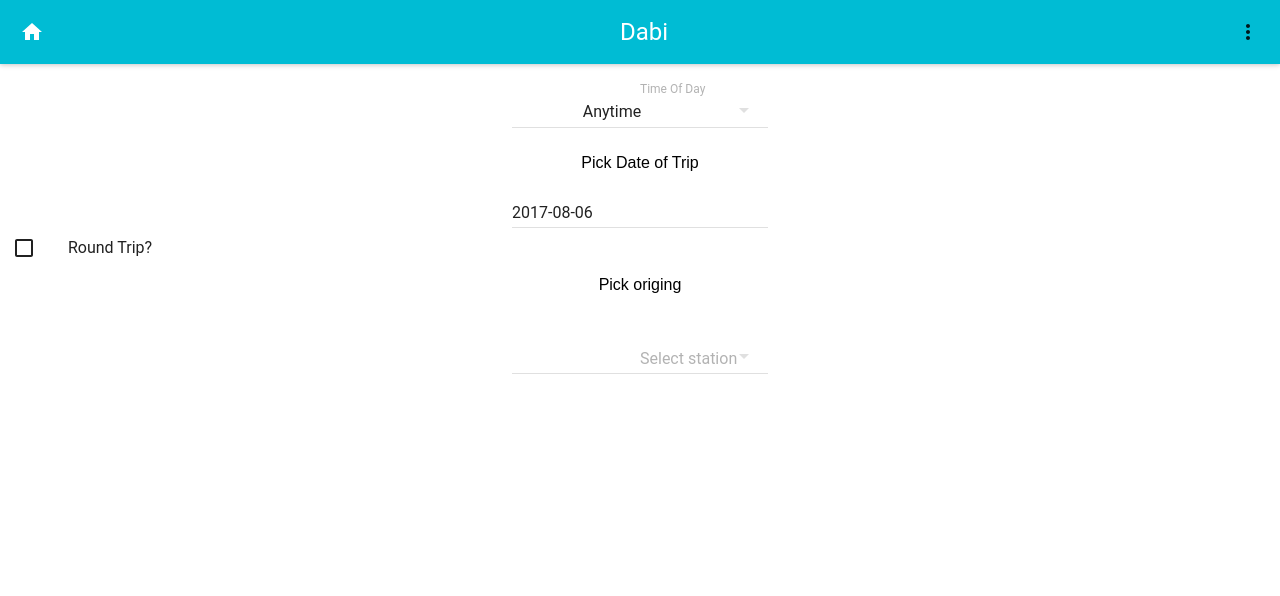
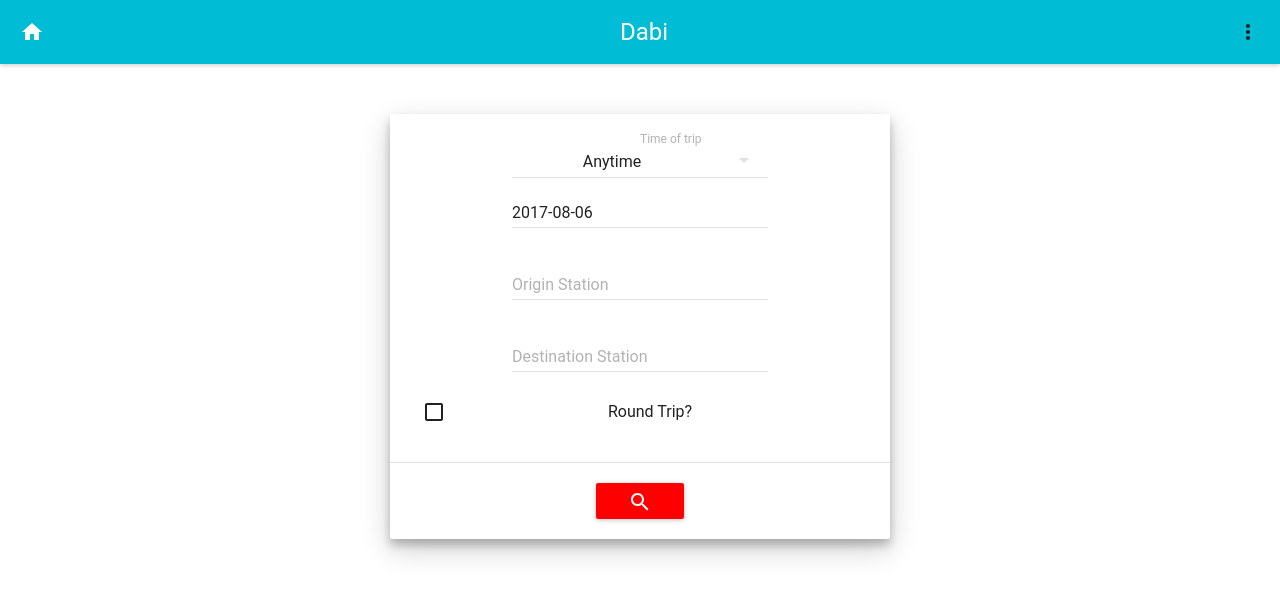
Before and after one commit to dshomoye/reactive-dabi, a React (Create React App) app: page / in a window 1280 px wide. Shown: the top 596 px of the page. Built offline with nearby package versions, Linux system fonts and the light colour scheme; no server answers; what react-tap-event-plugin would draw is missing.

Commit message:
finished the search page, change stations to autocomplete

```diff
--- a/src/App.js
+++ b/src/App.js
@@ -20,6 +20,11 @@ class App extends Component {
     );
   }
 
+  handleSearch = (params) => {
+    console.log(params)
+    //pass params to results page
+  }
+
   render() {
     console.log("Sign out in App " + this.state.logged)
 
@@ -27,7 +32,7 @@ class App extends Component {
 
     switch (page) {
       case "search":
-        page = <SearchPage />
+        page = <SearchPage onSearch={this.handleSearch}/>
         break;
 
       default:
--- a/src/components/search.js
+++ b/src/components/search.js
@@ -3,11 +3,23 @@ import TimeOfDayPicker from './timeOfDayPicker';
 import DatePicker from 'material-ui/DatePicker';
 import Checkbox from 'material-ui/Checkbox';
 import Stations from './stations'
+import RaisedButton from 'material-ui/RaisedButton';
+import ActionSearch from 'material-ui/svg-icons/action/search';
+import Divider from 'material-ui/Divider';
+import Paper from 'material-ui/Paper';
+
 
 const styles = {
   block: {
-    maxWidth: 200,
+    margin: 20
   },
+  paper : {
+  maxHeight: 750,
+  maxWidth: 500,
+  margin: 50,
+  textAlign: 'center',
+  display: 'inline-block',
+    }
 };
 
 
@@ -22,6 +34,10 @@ class SearchPage extends Component{
         timeOfDay : 1,
         date : defaultDate.toISOString().slice(0,10),
         roundTrip : false,
+        originStation : null,
+        destinationStation : null,
+        returnTime : 1,
+        returnDate : defaultDate.toISOString().slice(0,10),
         }
     }
 
@@ -43,29 +59,76 @@ class SearchPage extends Component{
         })
     }
 
+    handleOriginChange = (stationCode) => {
+        this.setState({
+            originStation : stationCode
+        })
+    }
+
+    handleDestinationChange = (stationCode) => {
+        this.setState({
+            destinationStation : stationCode
+        })
+    }
+
+    handleReturnTimeChange = (value) => {
+        this.setState({
+            returnTime : value
+        })
+    }
+
+    handleReturnDateChange = (e,date) => {
+        this.setState({
+            returnDate : date.toISOString().slice(0,10)
+        })
+    }
+
+    handleSearch = () => {
+        if(this.state.originStation != null && this.state.destinationStation != null){
+            this.props.onSearch(this.state)
+        }
+    }
+
     render() {
         console.log("time of day state in search " + this.state.timeOfDay);
         console.log("date chaged to :" + this.state.date);
-        console.log("round trip set to " + this.state.roundTrip)
+        console.log("round trip set to " + this.state.roundTrip);
+        console.log("origin station changed to " + this.state.originStation);
         //TODO checkbox needs to be centered!
+
+        if(this.state.roundTrip){
+            var returnDetails =
+            <div>
+                <Divider />
+                <p> Return Time </p>
+                <TimeOfDayPicker message="Time of return trip" timeChange = {this.handleReturnTimeChange}/>
+                <p> Return Date </p>
+                <DatePicker defaultDate={new Date()} onChange = {this.handleDateChange} hintText="Date of Return"/>
+            </div>
+        }
+        else {
+            returnDetails = <br/>
+        }
+
         return (
             <div>
-                <TimeOfDayPicker timeChange={this.handleTimeChange}/>
-                <p> Pick Date of Trip </p>
-                <DatePicker hintText = "Pick Date of Trip" defaultDate={new Date()} onChange = {this.handleDateChange}/>
+                <Paper style={styles.paper} zDepth={3}>
+                <TimeOfDayPicker timeChange={this.handleTimeChange} message ="Time of trip"/>
+                <DatePicker defaultDate={new Date()} onChange = {this.handleDateChange} hintText="Date of Trip"/>
+                <Stations onChange = {this.handleOriginChange} message = "Origin Station" />
+                <Stations onChange = {this.handleDestinationChange} message = "Destination Station"/>
                 <div style = {styles.block}>
                     <Checkbox label="Round Trip?" onCheck = {this.handleRoundTripCheck} />
                 </div>
-                <p> Pick origing </p>
-                    <Stations />
+                {returnDetails}
+                   <Divider />
+                                   <div style = {styles.block}>
+                    <RaisedButton backgroundColor="red" icon={<ActionSearch color="white" onClick={this.handleSearch}/>}/>
+                    </div>
+            </Paper>
             </div>
         );
     }
 }
 
 export default SearchPage;
-
-//TODO create station picker container, station picker (selectField) component.
-//container fetches stations from API
-//round trip comp (radio), time of day (selectField)
-//create date picker comp
--- a/src/components/stations.js
+++ b/src/components/stations.js
@@ -1,35 +1,59 @@
 import React, {Component} from 'react';
-import SelectField from 'material-ui/SelectField';
-import MenuItem from 'material-ui/MenuItem';
 import axios from 'axios';
+import AutoComplete from 'material-ui/AutoComplete';
 
 class Stations extends Component{
     constructor(props){
         super(props);
         this.state={
-            stations : ["Select Station"],
+            value : "Select Station",
+            stations : [],
+            stationCodes : [],
         }
     }
 
+    componentDidMount() {
+    axios.get(`http://dabi.dshomoye.me/stations`)
+        .then((res) => {
+            var stations = [];
+            var codes = []
+            var stationsArray = res.data;
+            for (var i = 0; i < stationsArray.length; i++) {
+                codes.push(stationsArray[i].station_code);
+                stations.push(stationsArray[i].station_name);
+            }
+            this.setState({
+                stations : stations,
+                stationCodes : codes
+        });
+    }).catch (e => {
+        console.log(e);
+    });
 
-    //TODO app CORS to flask to allow this (dev only??)
-      componentDidMount() {
-        axios.get(`http://dabi.dshomoye.me/stations`)
-            .then((res) => {
-                //TODO parse this json and send to menuitems
-                const posts = res.data;
-                console.log(posts);
-        }).catch(e => {
-            console.log(e);
-        })
-            ;
+    }
+
+    handleChange = (event, index, value) => {
+        this.setState({value:value});
+        this.props.onChange(value);
       }
+
+
+    handleUpdate = (station,index) => {
+        if(this.state.stations.includes(station)){
+            this.setState({value:station});
+            this.props.onChange(station);
+        }
+    }
 
     render() {
         return(
-            <SelectField floatingLabelText = "Select station">
-                <MenuItem value={1} primaryText =  "1"/>
-                </SelectField>
+                <AutoComplete
+                hintText={this.props.message}
+                floatingLabelText ={this.props.message}
+                dataSource={this.state.stations}
+                onNewRequest = {this.handleUpdate}
+                filter={AutoComplete.fuzzyFilter}
+                 />
         );
     }
   }
--- a/src/components/timeOfDayPicker.js
+++ b/src/components/timeOfDayPicker.js
@@ -17,14 +17,14 @@ class TimeOfDayPicker extends Component{
     render() {
         return(
             <SelectField
-          floatingLabelText="Time Of Day"
+          floatingLabelText={this.props.message}
           value={this.state.value}
           onChange={this.handleChange}
         >
-          <MenuItem value={1} primaryText="Anytime" />
-          <MenuItem value={2} primaryText=" Morning" />
-          <MenuItem value={3} primaryText="Afternoon" />
-          <MenuItem value={4} primaryText="Evening" />
+          <MenuItem value={1}  key={1} primaryText="Anytime" />
+          <MenuItem value={2} key={2} primaryText=" Morning" />
+          <MenuItem value={3}  key={3} primaryText="Afternoon" />
+          <MenuItem value={4} key={4} primaryText="Evening" />
             </SelectField>
         );
     }
```
